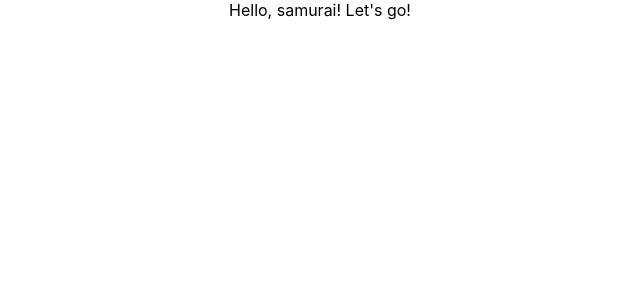
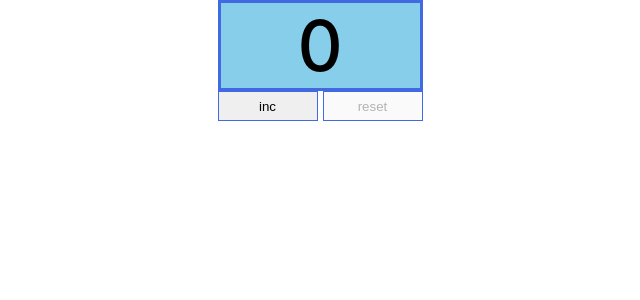
Before and after one commit to Dadeev/counter, a React (Create React App) app: page / in a window 1280 px wide. Shown: the top 300 px of the page, without its empty margins (320-960 px from the left). Built offline with nearby package versions, Linux system fonts and the light colour scheme.

Commit message:
feat: impement counter with some css propperties

```diff
--- a/src/App.tsx
+++ b/src/App.tsx
@@ -1,12 +1,11 @@
 import React from 'react';
 import './App.css';
+import {Counter} from "./Components/Counter/Counter";
 
 function App() {
-  return (
-    <div className="App">
-     Hello, samurai! Let's go!
-    </div>
-  );
+    return (
+        <Counter/>
+    );
 }
 
 export default App;
--- /dev/null
+++ b/src/Components/Counter/Counter.module.css
@@ -0,0 +1,34 @@
+.counter {
+    color: red;
+}
+
+.main {
+    display: grid;
+    justify-content: center;
+}
+
+.nums {
+    display: flex;
+    justify-content: center;
+    font-size: 70px;
+    font-weight: 500;
+    border: 3px solid royalblue;
+    background-color: skyblue;
+}
+
+.inc {
+    width: 100px;
+    height: 30px;
+    border: 1px solid royalblue;
+}
+
+.reset {
+    width: 100px;
+    height: 30px;
+    border: 1px solid royalblue;
+}
+
+.buttons {
+    display: flex;
+    gap: 5px;
+}
--- /dev/null
+++ b/src/Components/Counter/Counter.tsx
@@ -0,0 +1,25 @@
+import React, {useState} from 'react';
+import s from './Counter.module.css'
+
+export const Counter = () => {
+    const [nums, setNums] = useState<number>(0)
+    const incrementHandler = () => {
+        if (nums !== 5) {
+            setNums(nums + 1)
+        }
+    }
+    const resetHandler = () => {
+        setNums(0)
+
+    }
+
+    return (
+        <div className={s.main}>
+            <span className={s.nums}>{nums === 5 ? <span className={s.counter}>{nums}</span> : nums}</span>
+           <div className={s.buttons}>
+               <button className={s.inc} onClick={incrementHandler} disabled={nums === 5 ? true : false}>inc</button>
+               <button className={s.reset}  onClick={resetHandler} disabled={nums === 0 ? true : false}>reset</button>
+           </div>
+        </div>
+    );
+};
```
Also changed, not shown: 1 other file (tests, documents, lock files or other folders).
